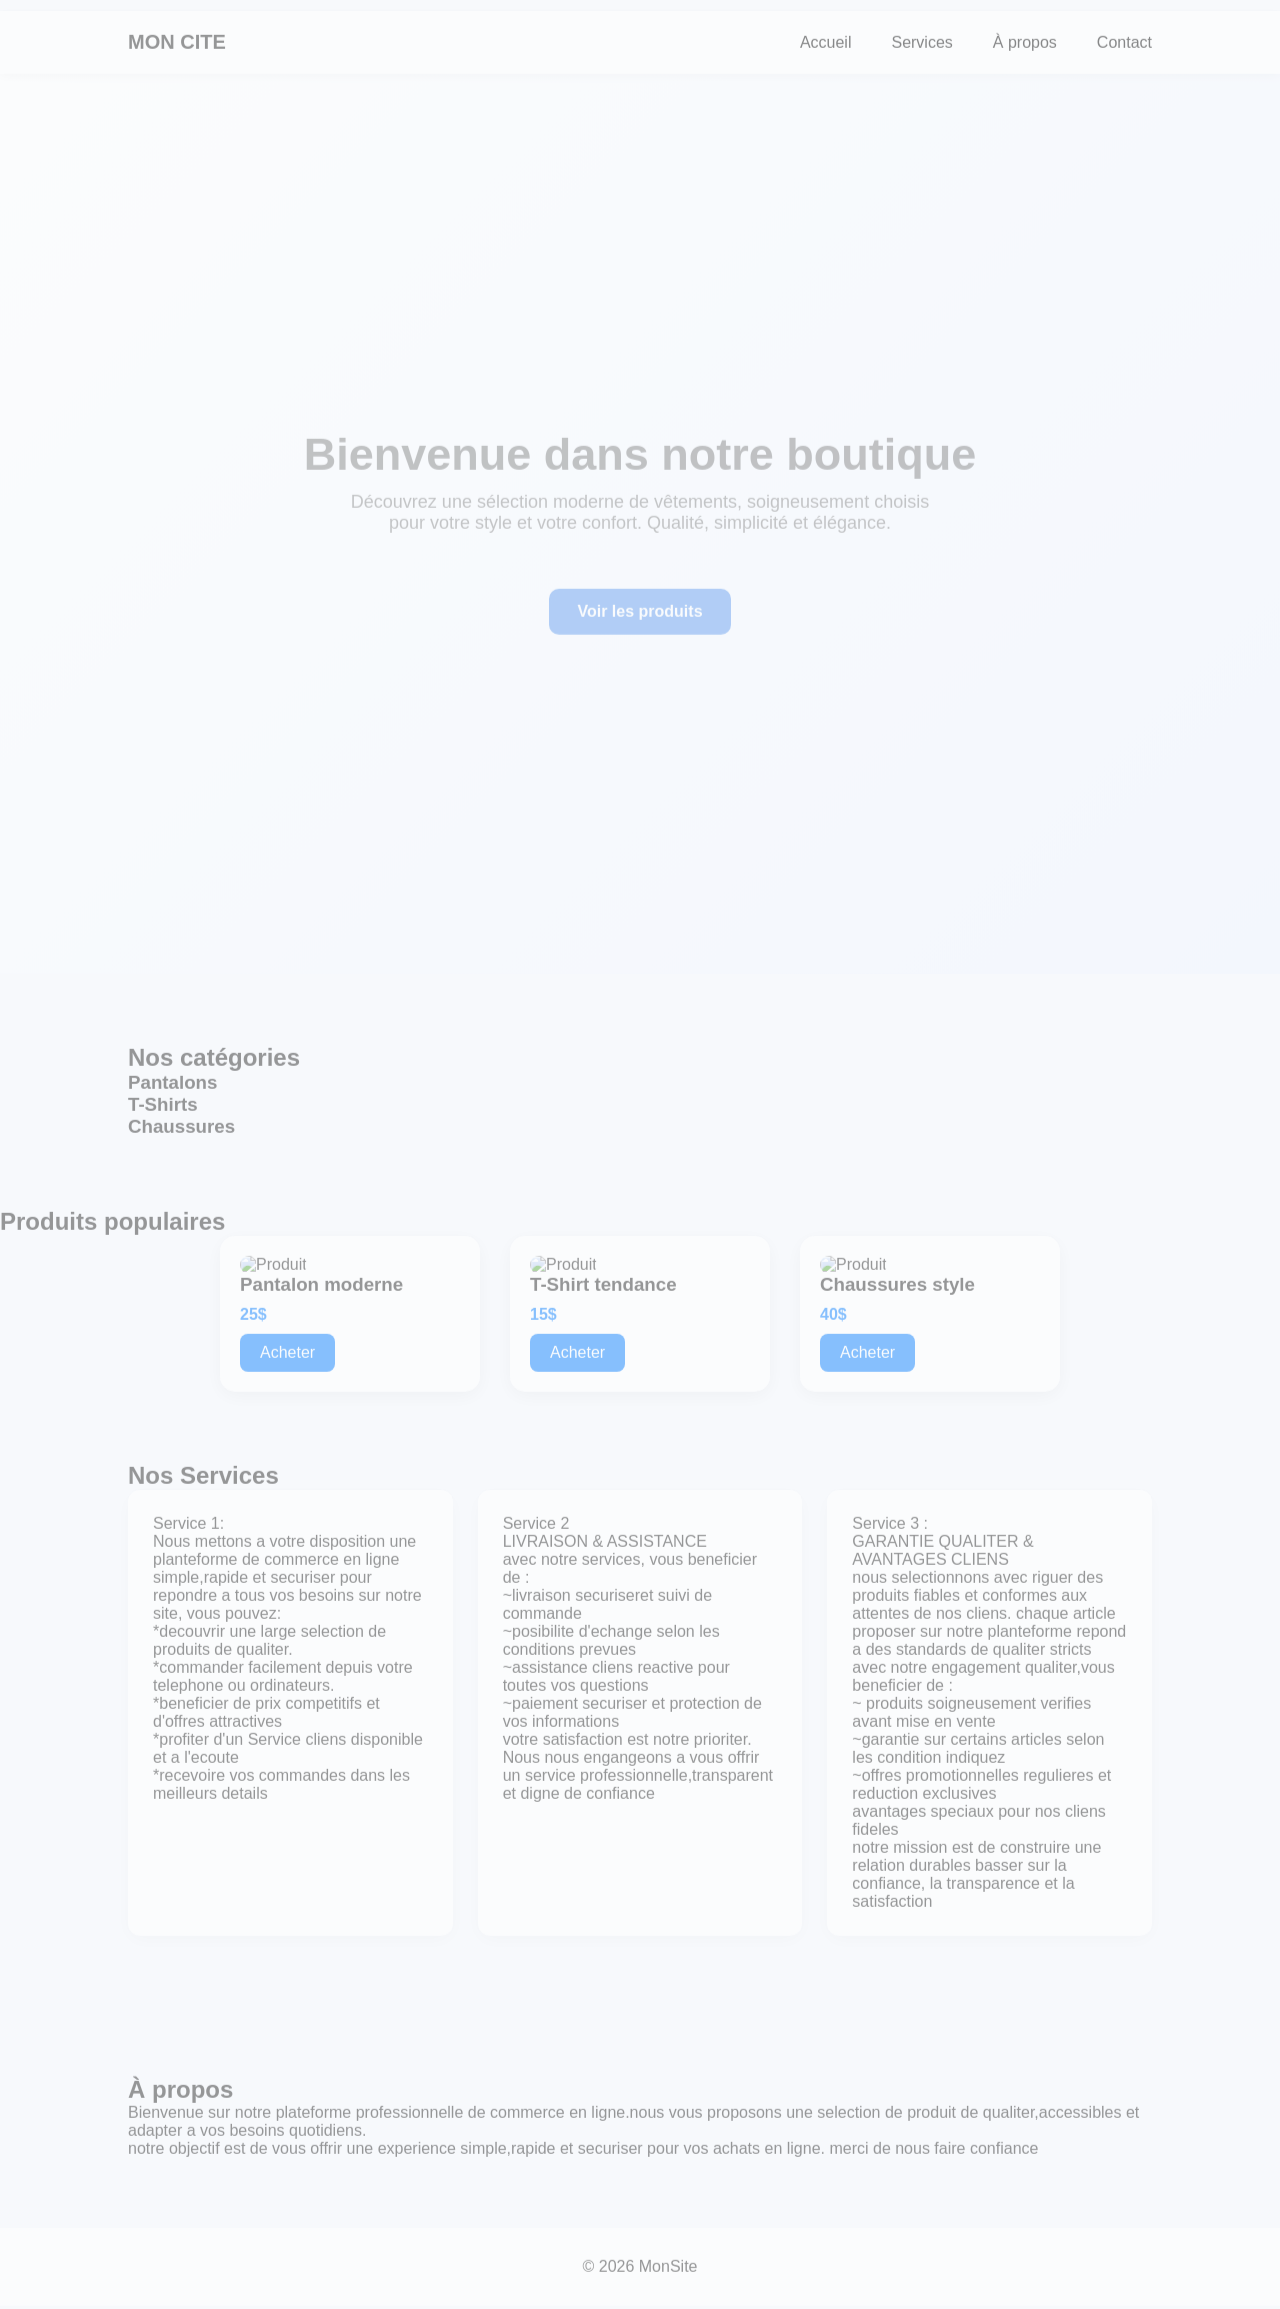
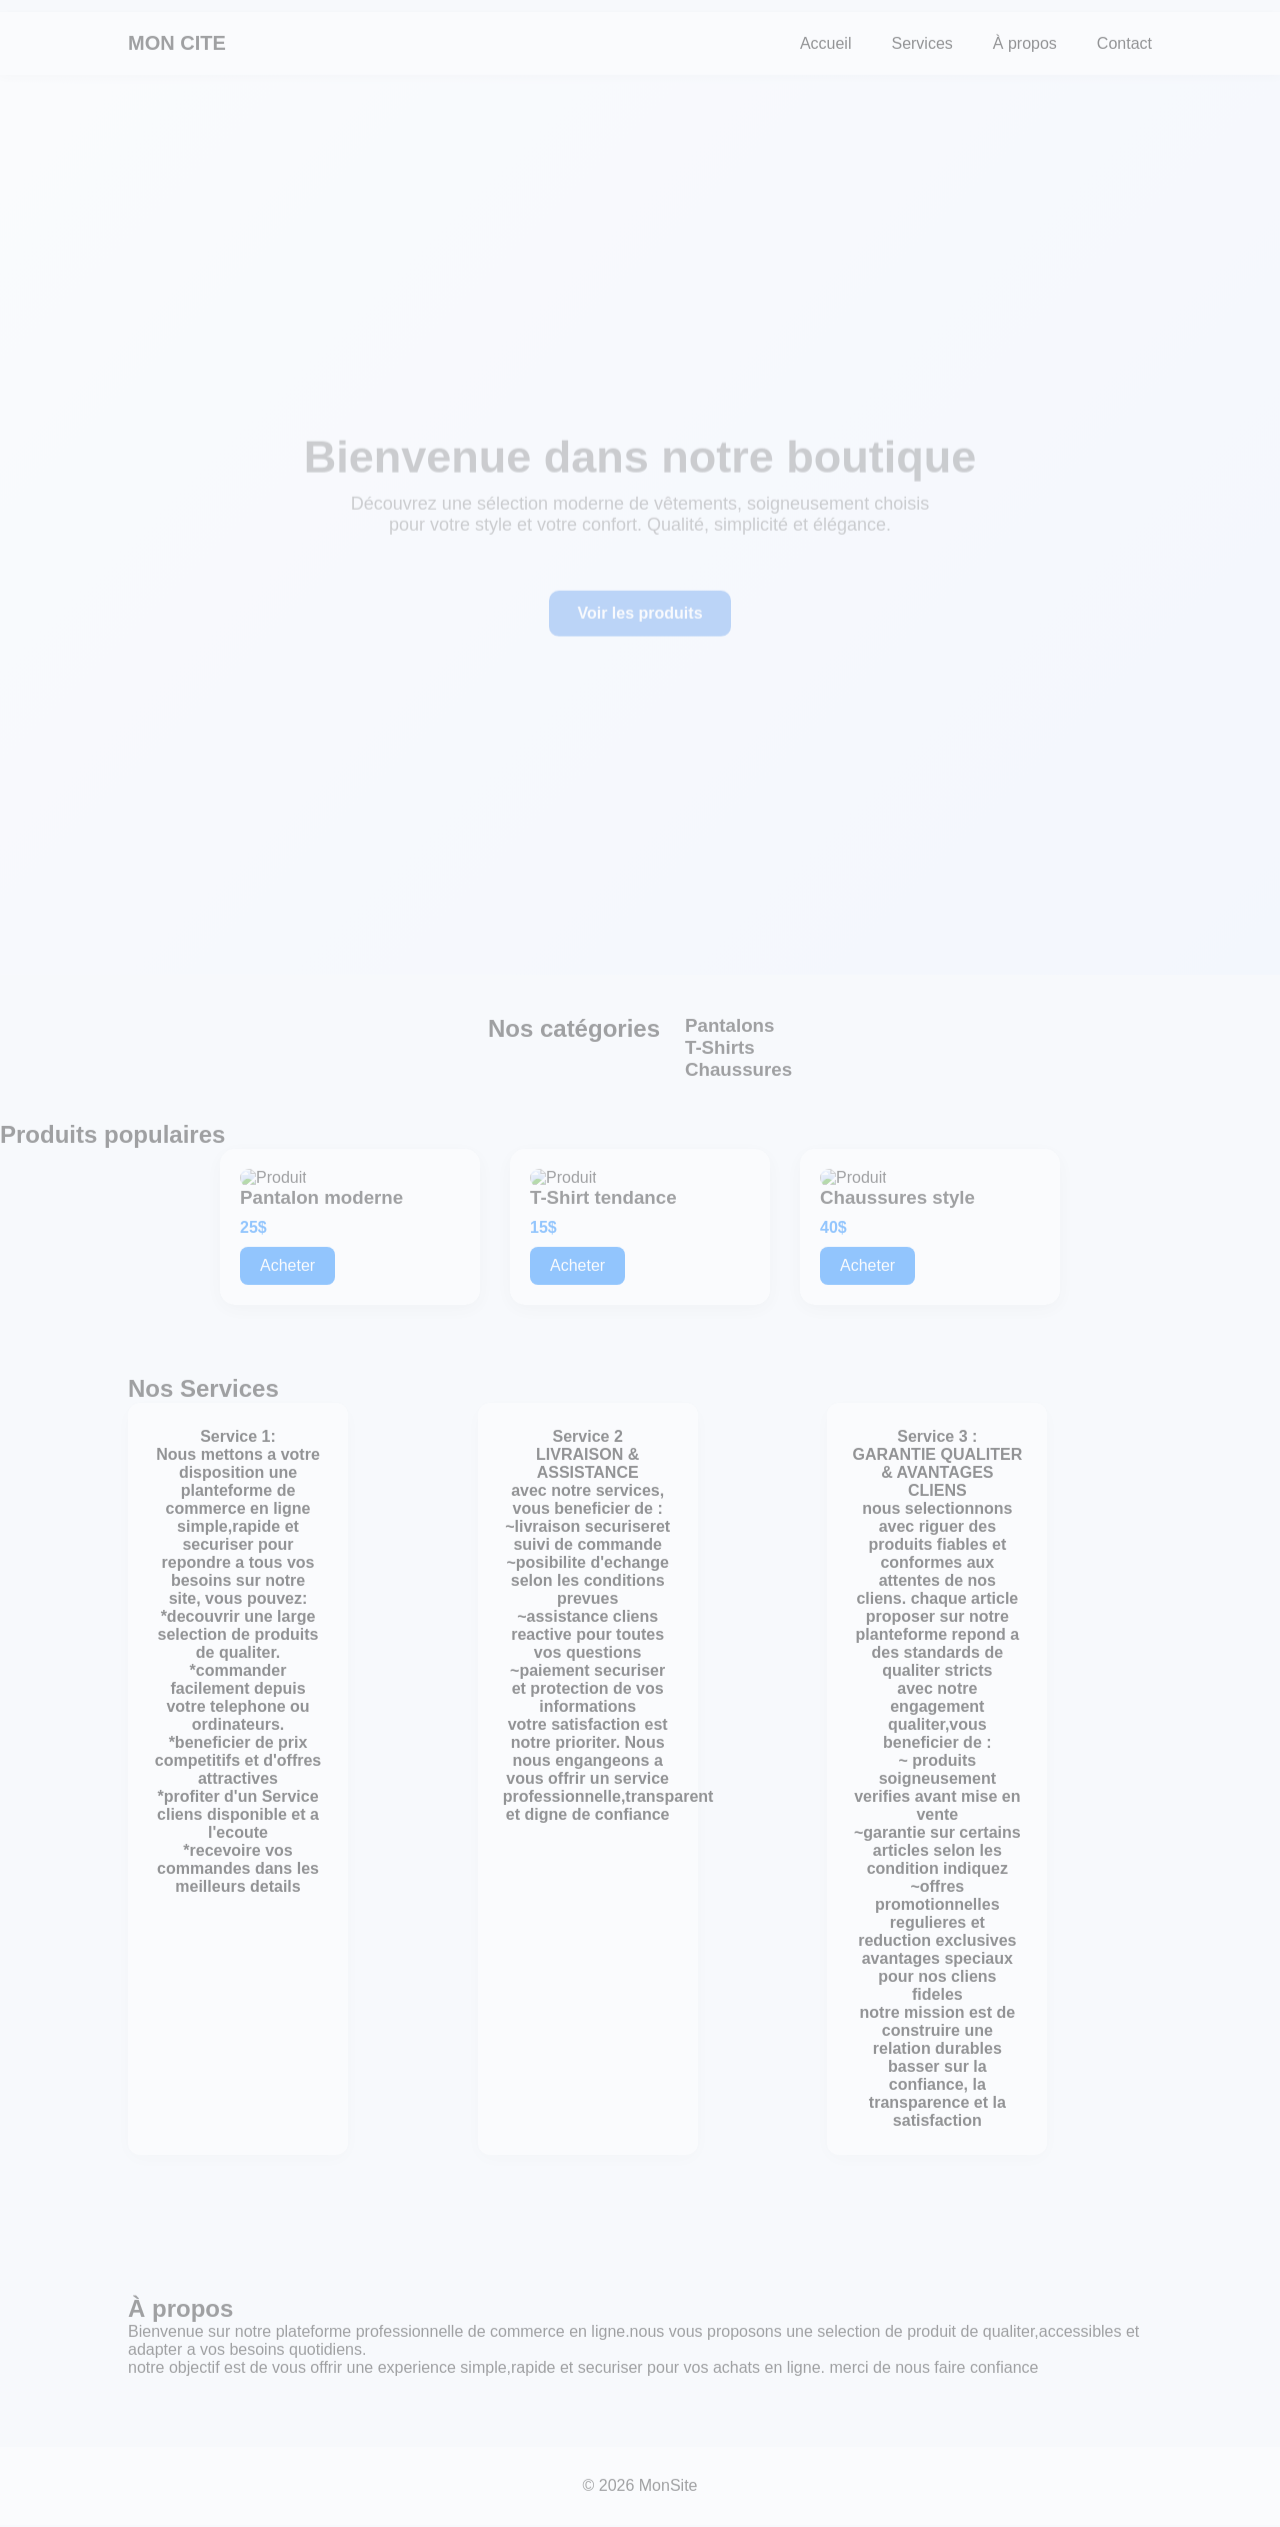

Add files via upload

--- a/style.css
+++ b/style.css
@@ -342,3 +342,67 @@ text-decoration:none;
 .buy-btn:hover{
 background:#0056b3;
 }
+
+.card {
+    padding: 30px;
+    background: #f2f2f2;
+    text-decoration: none;
+    color: black;
+    border-radius: 10px;
+}
+
+.card:hover {
+    background: #ddd;
+}
+
+.produits {
+    display: flex;
+    flex-wrap: wrap;
+    gap: 20px;
+}
+
+.produit {
+    border: 1px solid #ccc;
+    padding: 10px;
+    text-align: center;
+}
+.btn {
+    display: inline-block;
+    background-color: #007bff;
+    color: white;
+    padding: 10px 20px;
+    border-radius: 8px;
+    text-decoration: none;
+    font-weight: bold;
+}
+
+.btn:hover {
+    background-color: #0056b3;
+}
+.categories {
+    display: flex;
+    flex-wrap: wrap;
+    justify-content: center;
+    gap: 25px;
+    padding: 40px;
+}
+
+.card {
+    display: block;
+    background: white;
+    padding: 25px;
+    width: 220px;
+    text-align: center;
+    border-radius: 15px;
+    text-decoration: none;
+    color: black;
+    font-weight: bold;
+    box-shadow: 0 4px 10px rgba(0,0,0,0.1);
+    transition: 0.3s;
+}
+
+.card:hover {
+    background-color: #007bff;
+    color: white;
+    transform: translateY(-5px);
+}
